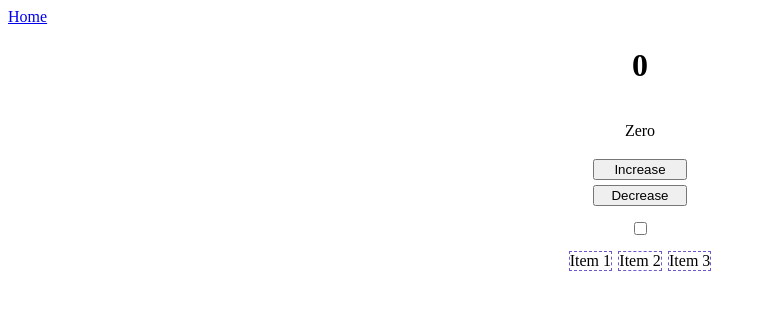
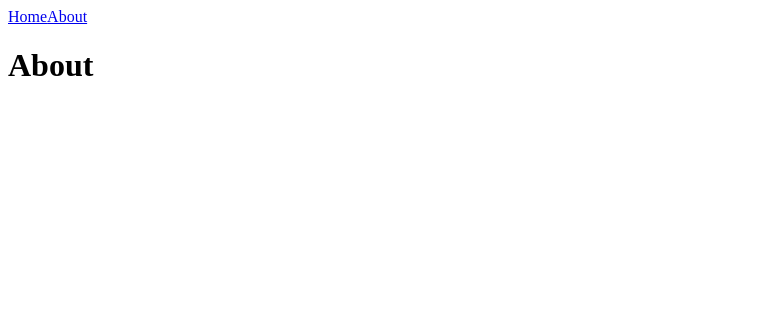
Before and after one commit to NiftyOctopus/perch, a Vue app: page /about in a window 1280 px wide. Shown: the top 310 px of the page, without its empty margins (0-766 px from the left). Built offline with nearby package versions, Linux system fonts and the light colour scheme.

Commit message:
Removed reference components

```diff
--- a/src/App.vue
+++ b/src/App.vue
@@ -6,6 +6,7 @@
     <header>
         <nav>
             <RouterLink to='/'>Home</RouterLink>
+            <RouterLink to='/about'>About</RouterLink>
         </nav>
     </header>
 
--- a/src/components/Reference.vue
+++ /dev/null
@@ -1,100 +0,0 @@
-<script setup>
-import { ref, reactive, computed, watch, onMounted, onUpdated } from 'vue'
-import ReferenceChild from './ReferenceChild.vue'
-
-// Reactive state
-// Use reactive for objects and ref for everything else
-const reactiveStateObject = reactive({ value: 'Initial' })
-const count = ref(0)
-
-function increase() {
-    count.value++
-}
-
-function decrease() {
-    count.value--
-}
-
-const filterOn = ref(false)
-
-const list = ref([
-    { id: 1, name: 'Item 1' },
-    { id: 2, name: 'Item 2', filter: true },
-    { id: 3, name: 'Item 3' }
-])
-
-// Values computed from other reactive state values
-const filteredList = computed(() => {
-    return list.value.filter((item) => {
-        return item.filter || !filterOn.value
-    })
-})
-
-// Trigger side effects when reactive state changes
-watch(count, (newCount) => {
-    console.log(newCount)
-    // Fetch data from api
-})
-
-onMounted(() => {
-    console.log('Mounted')
-})
-
-onUpdated(() => {
-    console.log('Updated')
-})
-
-function log(msg) {
-    console.log(msg)
-}
-
-</script>
-
-
-<template>
-<div class='wrapper'>
-    <h1>{{ count }}</h1>
-
-    <p v-if='count > 0'>Positive</p>
-    <p v-else-if='count < 0'>Negative</p>
-    <p v-else>Zero</p>
-
-    <button v-on:click='increase'>Increase</button>
-    <button @click='decrease'>Decrease</button>
-
-    <input type='checkbox' v-model='filterOn'>
-
-    <ul>
-        <ReferenceChild
-            v-for='item in filteredList'
-            :key='item.id'
-            :item='item'
-            @triggered='log' />
-    </ul>
-</div>
-</template>
-
-
-<style scoped>
-    .wrapper {
-        display: flex;
-        flex-direction: column;
-        align-items:    center;
-    }
-
-    button {
-        width:  7em;
-        margin: 0.2em;
-    }
-
-    input {
-        margin:  1em;
-        padding: 0;
-    }
-
-    ul {
-        margin:  0;
-        padding: 0;
-        list-style: none;
-    }
-</style>
--- a/src/components/ReferenceChild.vue
+++ /dev/null
@@ -1,21 +0,0 @@
-<script setup>
-const props = defineProps({
-    item:Object
-})
-
-const emit = defineEmits(['triggered'])
-</script>
-
-
-<template>
-    <li @click="emit('triggered', item.name)">{{ item.name }}</li>
-</template>
-
-
-<style scoped>
-    li {
-        display: inline-block;
-        margin:  0.2em;
-        border:  1px dashed slateblue;
-    }
-</style>
--- /dev/null
+++ b/src/views/AboutView.vue
@@ -0,0 +1,3 @@
+<template>
+    <h1>About</h1>
+</template>
--- /dev/null
+++ b/src/views/HomeView.vue
@@ -0,0 +1,3 @@
+<template>
+    <h1>Home</h1>
+</template>
--- a/src/views/ReferenceView.vue
+++ /dev/null
@@ -1,7 +0,0 @@
-<script setup>
-import Reference from '../components/Reference.vue'
-</script>
-
-<template>
-    <Reference />
-</template>
```
Also changed, not shown: src/router/index.js (+6 -7 lines).
